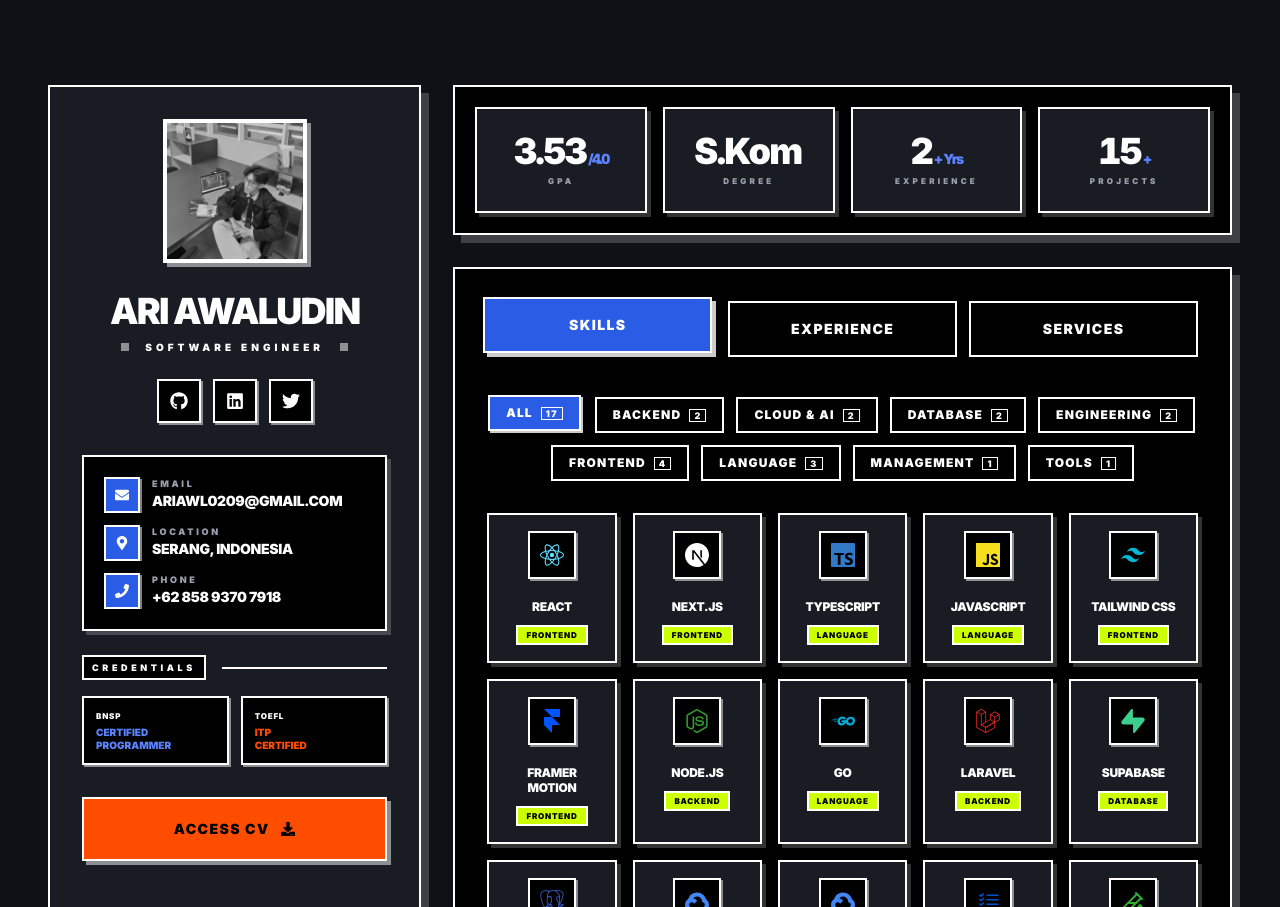
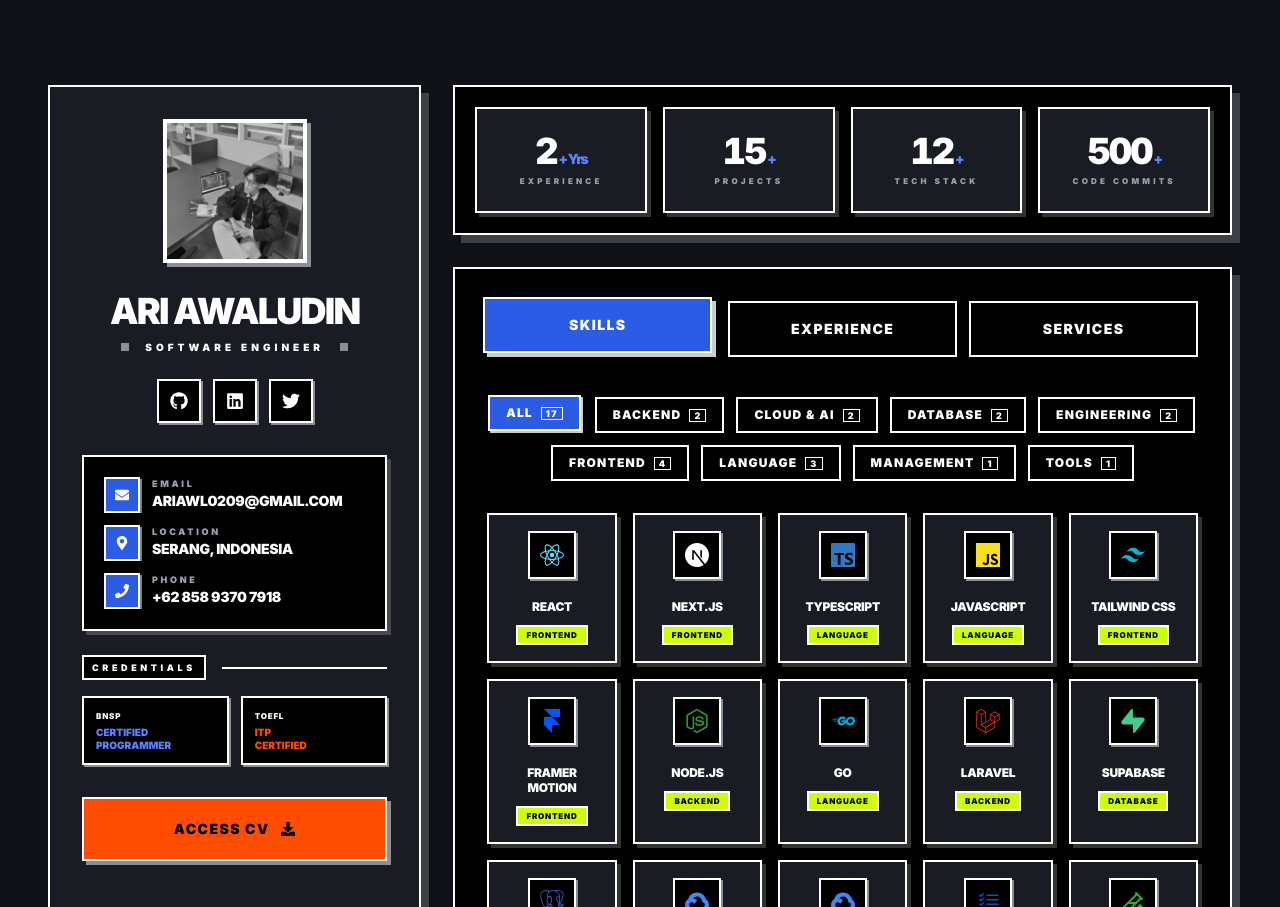
Before and after one commit to AriHyuk/new-porto, a Next.js app: page / in a window 1280 px wide. Shown: the part 1079-1986 px from the top of the page. Built offline with nearby package versions, Linux system fonts and the light colour scheme.

Commit message:
feat(about): update stats highlights to tech stack and code commits

```diff
--- a/src/components/About/AboutStats.tsx
+++ b/src/components/About/AboutStats.tsx
@@ -15,10 +15,10 @@ interface AboutStatsProps {
 }
 
 const FALLBACK_STATS: Stat[] = [
-  { label: 'GPA', value: '3.53', suffix: '/4.0' },
-  { label: 'Degree', value: 'S.Kom', suffix: '' },
   { label: 'Experience', value: '2', suffix: '+ Yrs' },
   { label: 'Projects', value: '15', suffix: '+' },
+  { label: 'Tech Stack', value: '12', suffix: '+' },
+  { label: 'Code Commits', value: '500', suffix: '+' },
 ];
 
 // Detect if value is purely numeric; non-numeric values (e.g. "S.Kom") skip counter
```
